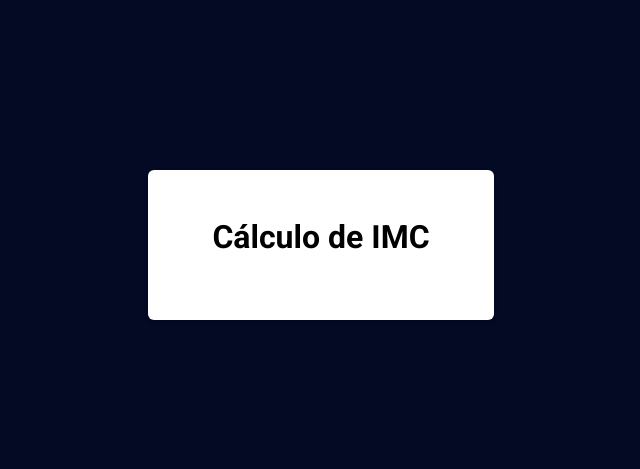
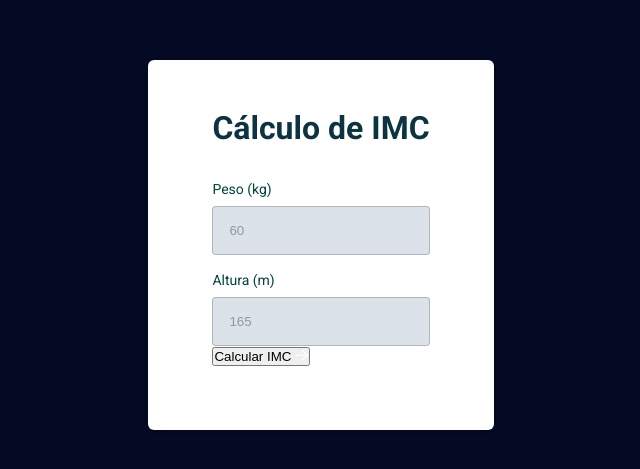
Before and after one commit to VictorZornek/CalculadoraIMC, a plain HTML site: page index.html in a window 1280 px wide. Shown: the part 155-624 px from the top of the page, without its empty margins (319-959 px from the left). Drawn offline with Linux system fonts and the light colour scheme.

Commit message:
estilização do form principal

```diff
--- a/index.html
+++ b/index.html
@@ -21,8 +21,24 @@
 <body>
     <div class="container">
         <main class="card">
-            <h1>Cálculo de IMC</h1>
+            <form>
+                <h1 class="title">Cálculo de IMC</h1>
 
+                <div class="input-wrapper">
+                    <label for="weight">Peso (kg)</label>
+                    <input id="weight" type="text" placeholder="60">
+                </div>
+
+                <div class="input-wrapper">
+                    <label for="height">Altura (m)</label>
+                    <input id="height" type="text" placeholder="165">
+                </div>
+
+                <button type="submit">
+                    Calcular IMC
+                    <img src="./assets/arrow.svg" alt="Seta apontando para direita">
+                </button>
+            </form>
         </main>
     </div>
 
--- a/style.css
+++ b/style.css
@@ -14,7 +14,7 @@
     --tt-input: #212529;
     --ot-input: #02799D;
     --bd-input: rgba(73, 80, 87, 0.3);
-    --tt-placegolder: rgba(73, 80, 87, 0.5);
+    --tt-placeholder: rgba(73, 80, 87, 0.5);
 
     --tt-button: white;
     --bg-button: #02799D;
@@ -44,3 +44,41 @@ body {
     box-shadow: 0 .2rem .4rem rgba(0,0,0,0.1);
     border-radius: .6rem;
 }
+
+.title {
+    font-size: 3.2rem;
+    line-height: 4rem;
+    color: var(--tt-heading);
+}
+
+form h1 {
+    margin-bottom: 3.2rem;
+}
+
+form label {
+    font-size: 1.4rem;
+    line-height: 1.8rem;
+    color: var(--tt-label);
+    margin-bottom: .8rem;
+    display: block; /* Usar essa propriedade pois display: inline; não aceita margin */
+}
+
+form input {
+    width: 100%;
+    border: 1px solid var(--bd-input);
+    background-color: #DCE2E9;
+    padding: 1.6rem;
+    border-radius: .4rem;
+}
+
+form input:focus {
+    outline: 2px solid var(--ot-input);
+}
+
+form input::placeholder {
+    color: var(--tt-placeholder);
+}
+
+.input-wrapper + .input-wrapper { /* para aplicar margin em um .input-wrapper que tenha um .input-wrapper anterior a ele */
+    margin-top: 1.6rem;
+}
```
Also changed, not shown: assets/arrow.svg (added).
